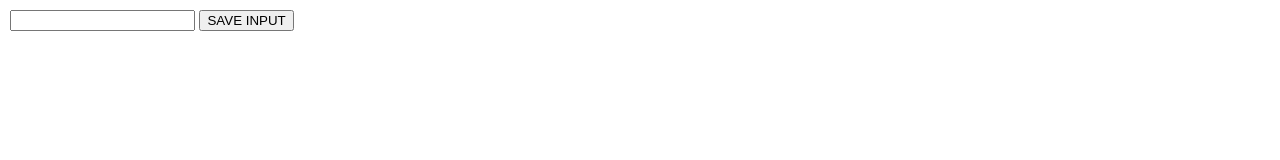
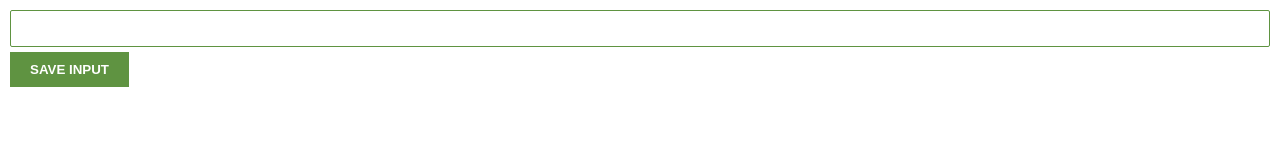
Before and after one commit to trome23/chrome-extension, a plain HTML site: page index.html in a window 1280 px wide. Drawn offline with Linux system fonts and the light colour scheme.

Commit message:
more css added to input and button

```diff
--- a/style.css
+++ b/style.css
@@ -3,3 +3,23 @@ body {
     padding: 10px;
     font-family: Arial, Helvetica, sans-serif;
 }
+
+input {
+    border: 2px solid #5f9341;
+    border-radius: 2px;
+    width: 100%;
+    border-width: 1px;
+    padding: 10px;
+    box-sizing: border-box;
+    outline: none;
+}
+
+button {
+    background: #5f9341;
+    color: #fff;
+    border: none;
+    padding: 10px 20px;
+    display: flex;
+    margin-top: 5px;
+    font-weight: bold;
+}
```
